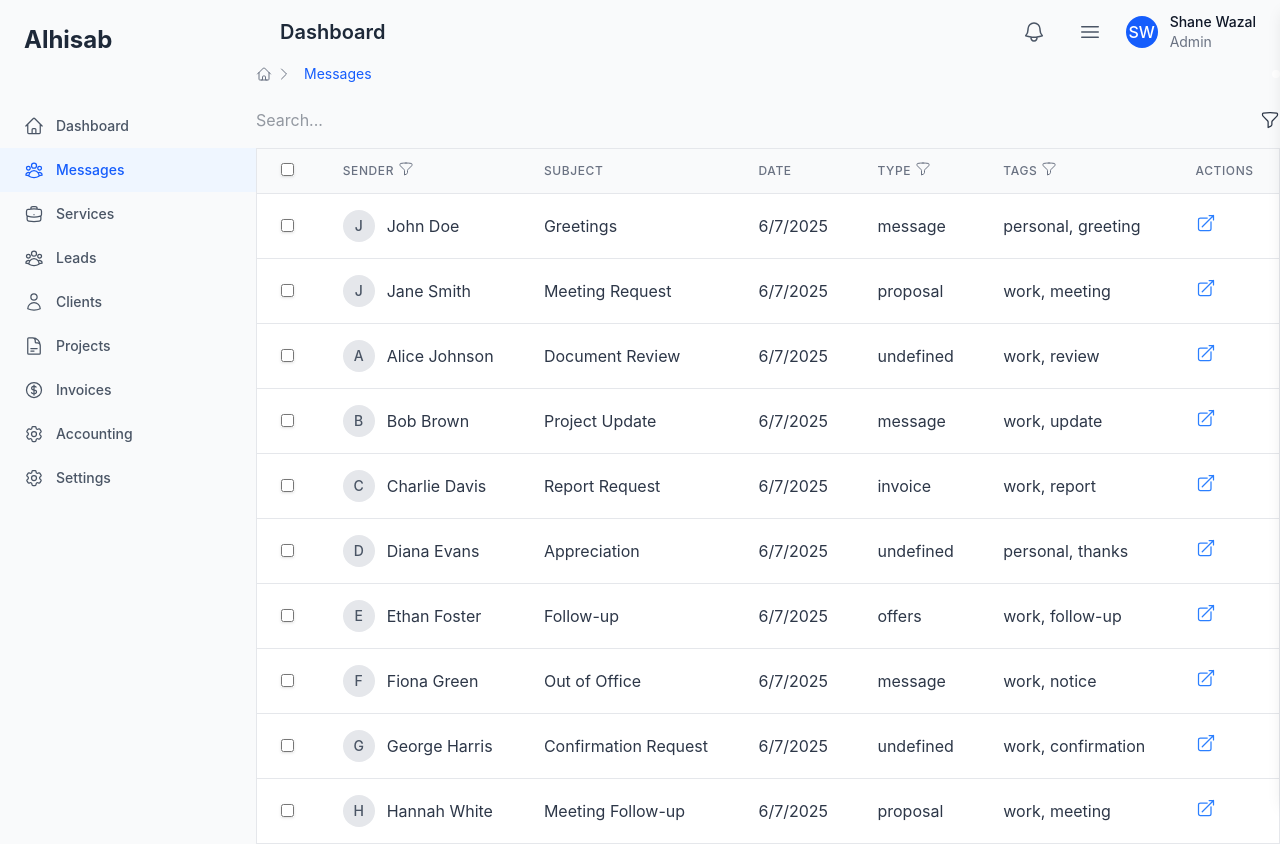
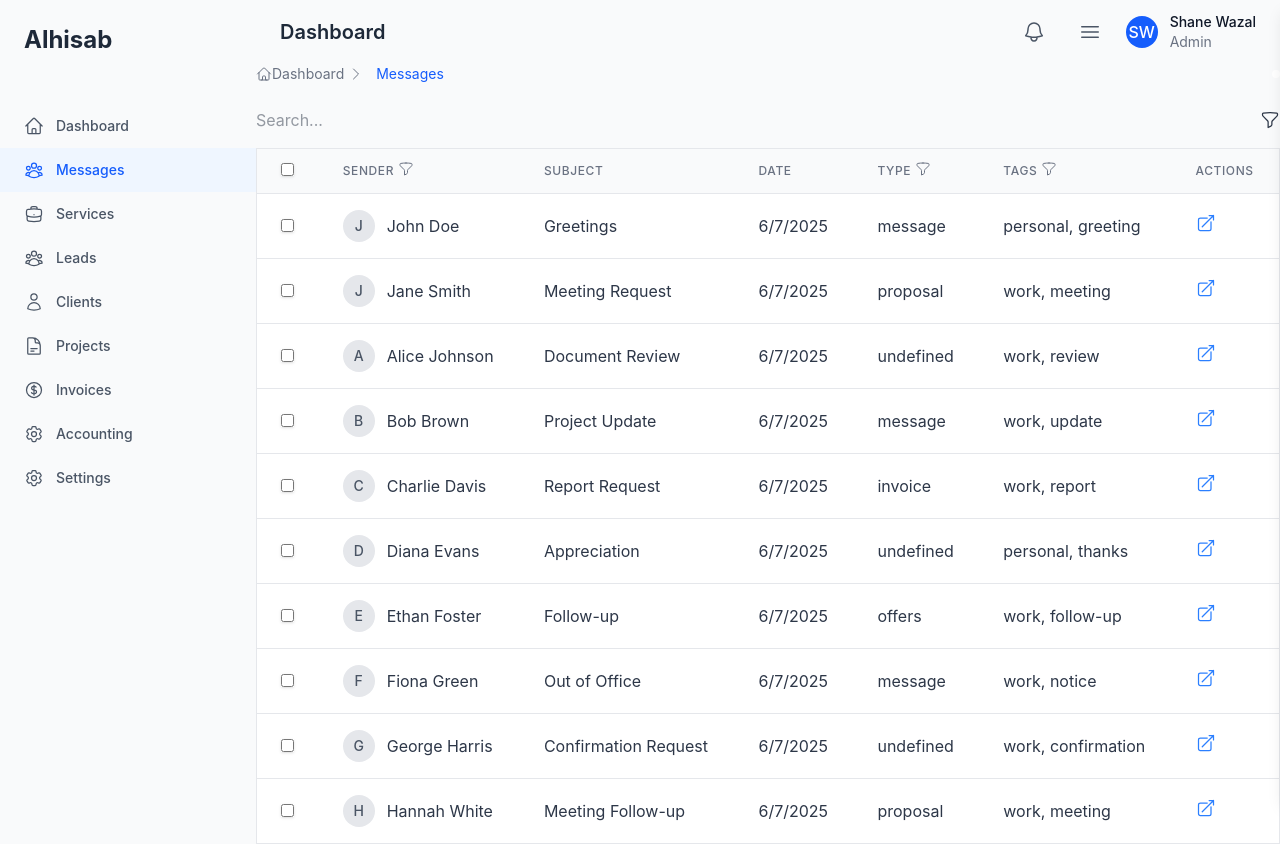
Before and after one commit to einfoengine/alhisab, a Next.js app in the folder frontend/: page /dashboard/messages in a window 1280 px wide. Built offline with nearby package versions, Linux system fonts and the light colour scheme.

Commit message:
*** Fix: PageHeader - Breadcrumb not showing the full path issue is resolved.

```diff
--- a/frontend/src/components/elements/PageHeader.tsx
+++ b/frontend/src/components/elements/PageHeader.tsx
@@ -1,8 +1,8 @@
 import React from 'react';
 import { Squares2X2Icon, TableCellsIcon, ChevronRightIcon, HomeIcon } from '@heroicons/react/24/outline';
+import { usePathname } from 'next/navigation';
 
 interface PageHeaderProps {
-  title: string;
   viewMode?: 'grid' | 'table';
   setViewMode?: (mode: 'grid' | 'table') => void;
   actions?: Array<{
@@ -12,11 +12,16 @@ interface PageHeaderProps {
   }>;
 }
 
-const PageHeader: React.FC<PageHeaderProps> = ({ title, viewMode, setViewMode, actions = [] }) => {
-  const breadcrumb = [
-    { name: 'Dashboard', href: '/dashboard', icon: HomeIcon },
-    { name: title, href: `/dashboard/${title.toLowerCase()}` },
-  ];
+const PageHeader: React.FC<PageHeaderProps> = ({ viewMode, setViewMode, actions = [] }) => {
+  const pathname = usePathname();
+  const breadcrumb = (pathname || '')
+    .split('/')
+    .filter((segment) => segment)
+    .map((segment, index, array) => ({
+      name: segment.charAt(0).toUpperCase() + segment.slice(1),
+      href: `/${array.slice(0, index + 1).join('/')}`,
+      icon: index === 0 ? HomeIcon : undefined, // Add HomeIcon only for the first segment
+    }));
 
   return (
     <div className="flex items-center justify-between mb-6">
@@ -26,6 +31,7 @@ const PageHeader: React.FC<PageHeaderProps> = ({ title, viewMode, setViewMode, a
             {index < breadcrumb.length - 1 ? (
               <a href={crumb.href} className="flex items-center hover:text-gray-700">
                 {crumb.icon && <crumb.icon className="h-4 w-4" />}
+                {crumb.name}
               </a>
             ) : (
               <span className="flex items-center text-blue-600">
```
